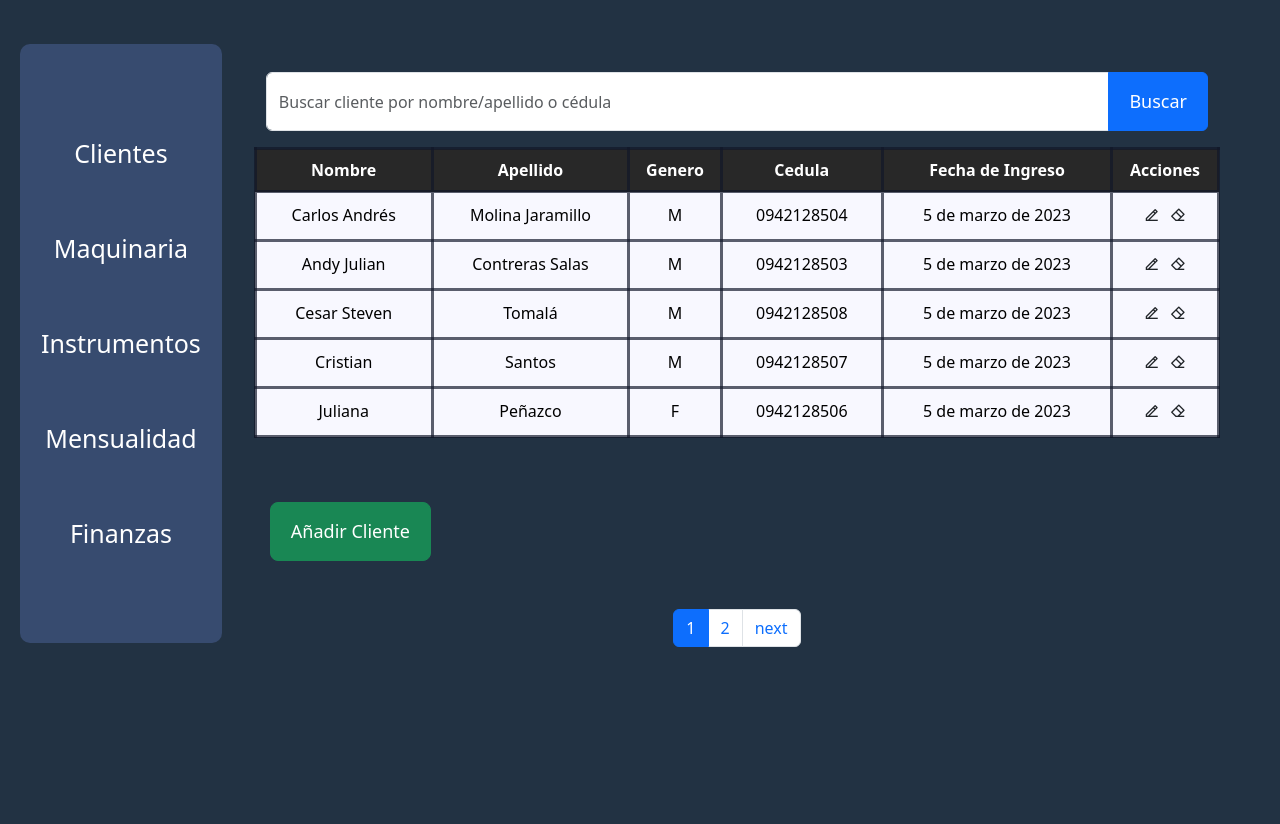
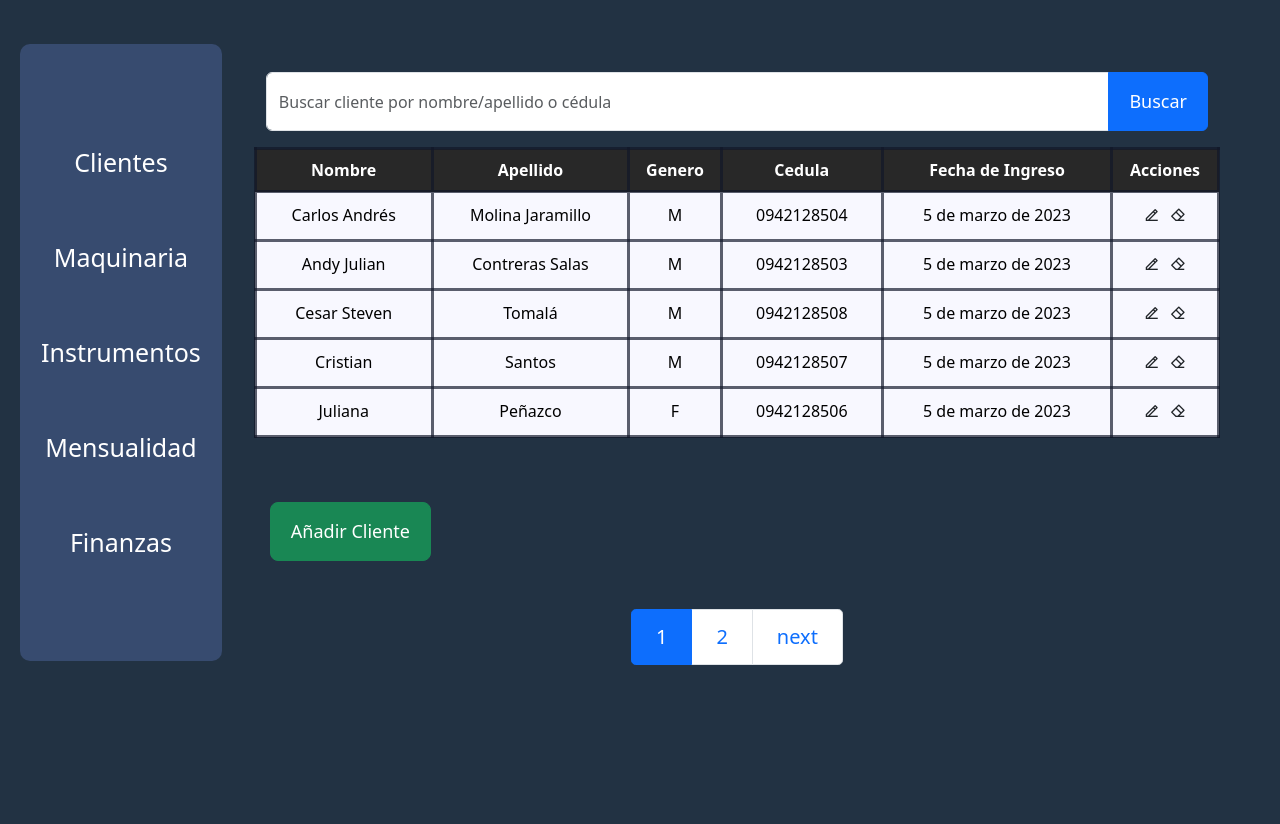
Before and after one commit to MartinVelez2002/Gym_System-main, a Django app: page /clientes/detalle_cliente/ in a window 1280 px wide. Shown: the part 56-880 px from the top of the page. Run offline with Django 4.2, Linux system fonts and the light colour scheme; a user stored in the database is signed in; data comes from the database, SQL or seed files in the repository; parts of the project's set-up code (start-up, migrations or seed data) failed here and were passed over; some libraries are stand-ins or nearby versions.

Commit message:
Cambios en Settings

```diff
--- a/modulos/clientes/models.py
+++ b/modulos/clientes/models.py
@@ -9,8 +9,8 @@ MES = opciones.mes()
 
 
 class Cliente(models.Model):
-    nombre = models.CharField(max_length=100)
-    apellido = models.CharField(max_length=100)
+    nombre = models.CharField(unique=True, max_length=100)
+    apellido = models.CharField(unique=True, max_length=100)
     genero = models.CharField(max_length=1, choices=GENERO,default=GENERO[0][1], blank=True, null=True)
     cedula = models.CharField(unique=True, max_length=10 ,validators=[RegexValidator(regex='^.{10}$', message='Introduzca una cédula válida')], default='')
     edad = models.IntegerField(default='')
--- a/modulos/mensualidad/forms.py
+++ b/modulos/mensualidad/forms.py
@@ -10,7 +10,7 @@ class CabeceraMensual(ModelForm):
         fields = '__all__'
         widgets = {
             'cliente': forms.Select(attrs={'class': 'form-control '}),
-            'precio': forms.NumberInput(attrs={'class': 'form-control'}),
+            'precio': forms.NumberInput(attrs={'class': 'form-control', 'disabled': 'True'}),
             'fecha_inicio': forms.DateInput(format=('%Y-%m-%d'),attrs={'class': 'form-control', 'type': 'date', 'id':'fecha'}),
             'fecha_finalizacion': forms.DateInput(
                          format=('%Y-%m-%d'),
--- a/modulos/mensualidad/models.py
+++ b/modulos/mensualidad/models.py
@@ -8,7 +8,7 @@ from django.utils.timezone import now
 
 class Mensualidad(models.Model):
     cliente = models.ForeignKey(Cliente, on_delete=models.PROTECT)
-    precio = models.DecimalField(default='', max_digits=9, decimal_places=2, verbose_name='Pago')
+    precio = models.DecimalField(default=25, max_digits=9, decimal_places=2, verbose_name='Pago')
     fecha_inicio = models.DateField(default=now)
     fecha_finalizacion= models.DateField(default=None)
 
--- a/templates/barlateral_mod_plantilla.html
+++ b/templates/barlateral_mod_plantilla.html
@@ -22,7 +22,7 @@
 
                 {% block pagination %}
                     <nav aria-label="Page navigation example">
-                        <ul class="pagination justify-content-center mt-5">
+                        <ul class="pagination pagination-lg justify-content-center mt-5">
 
                             {% if page_obj.has_previous %}
                                 <li class="page-item">
```
Also changed, not shown: modulos/clientes/migrations/0008_alter_cliente_apellido_alter_cliente_nombre.py (added), modulos/mensualidad/migrations/0002_alter_mensualidad_precio.py (added).
